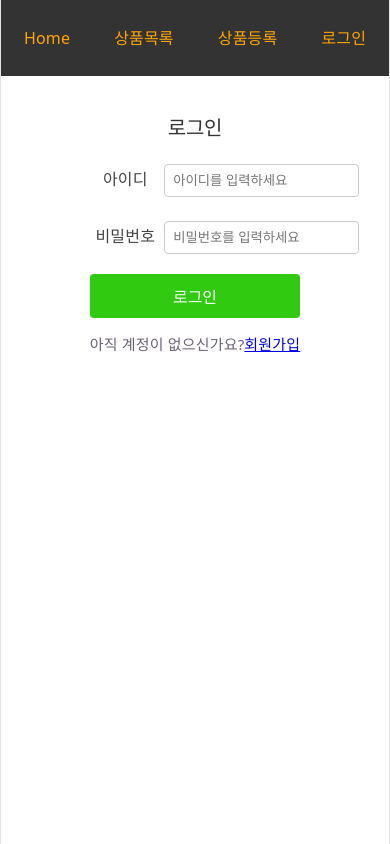
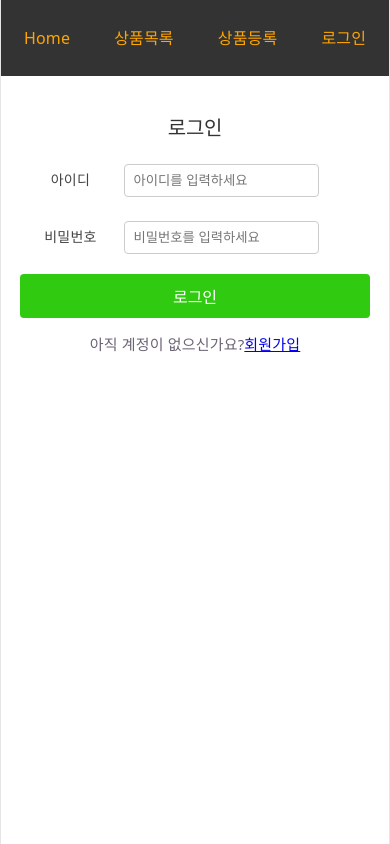
Before and after one commit to YoonYeoSun/shopping, a React (Vite) app: page /signIn in a window 390 px wide. Built offline with nearby package versions, Linux system fonts and the light colour scheme.

Commit message:
form 디자인

```diff
--- a/src/App.css
+++ b/src/App.css
@@ -225,6 +225,8 @@
   padding: 8px;
   border: 1px solid #ccc;
   border-radius: 4px;
+  /* min-width: 200px;
+  field-sizing: content; */
 }
 .add-product textarea{
   width: 100%;
@@ -285,6 +287,8 @@
   padding: 8px;
   border: 1px solid #ccc;
   border-radius: 4px;
+  /* min-width: 0px;
+  field-sizing: content; */
 }
 .signin button{
   padding: 10px 20px;
@@ -441,4 +445,16 @@
     padding: 8px;
     font-size: 14px;
   }
+
+  .add-product form,
+  .signin form,
+  .signup form {
+    width: 100%;
+  }
+
+  .signin label,
+  .signup label {
+    width: 100px;
+    font-size: 14px;
+  }
 }
```
